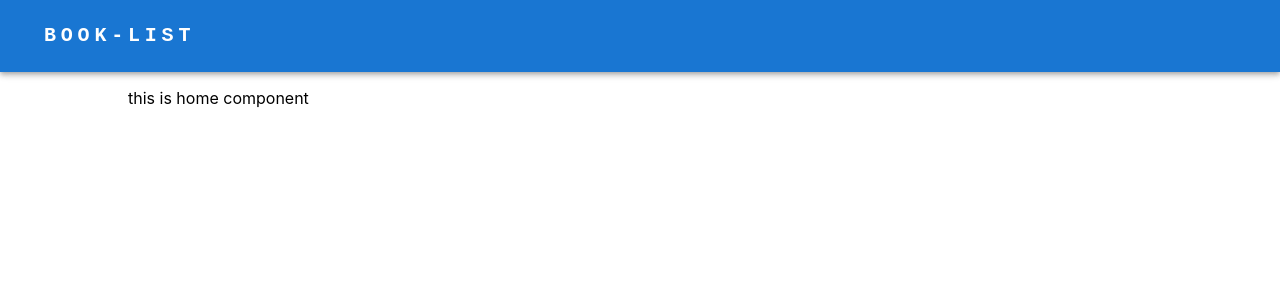
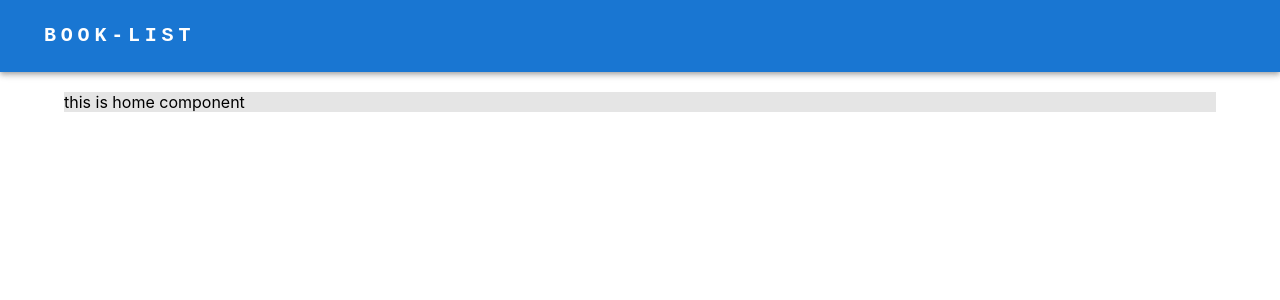
Before and after one commit to rohbdn07/book-list, a React (Create React App) app in the folder client/: page / in a window 1280 px wide. Shown: the top 300 px of the page. Built offline with nearby package versions, Linux system fonts and the light colour scheme.

Commit message:
updated: use of material ui elements

```diff
--- a/client/src/App.tsx
+++ b/client/src/App.tsx
@@ -3,18 +3,23 @@ import { BrowserRouter } from 'react-router-dom'
 
 import NavBar from './components/navbar/NavBar'
 import './App.css'
+import { Box, Container } from '@mui/material'
 
+/**
+ * @description first main component that render the other components
+ * @returns JSX.Element
+ */
 const App = () => {
   return (
     <>
       <BrowserRouter>
         <div className='App'>
-          <header className='App-header'>
-            <NavBar />
-          </header>
-          <div className='app__container'>
-            <AppRoutes />
-          </div>
+          <NavBar />
+          <Container>
+            <Box sx={{ bgcolor: '#e5e5e5', height: 'auto', marginTop: '20px' }}>
+              <AppRoutes />
+            </Box>
+          </Container>
         </div>
       </BrowserRouter>
     </>
```
